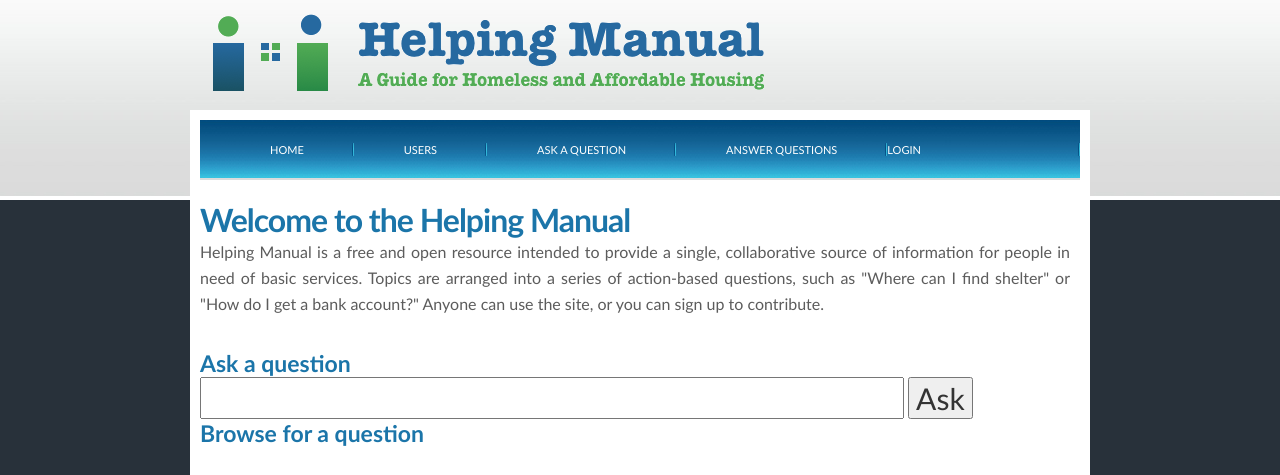
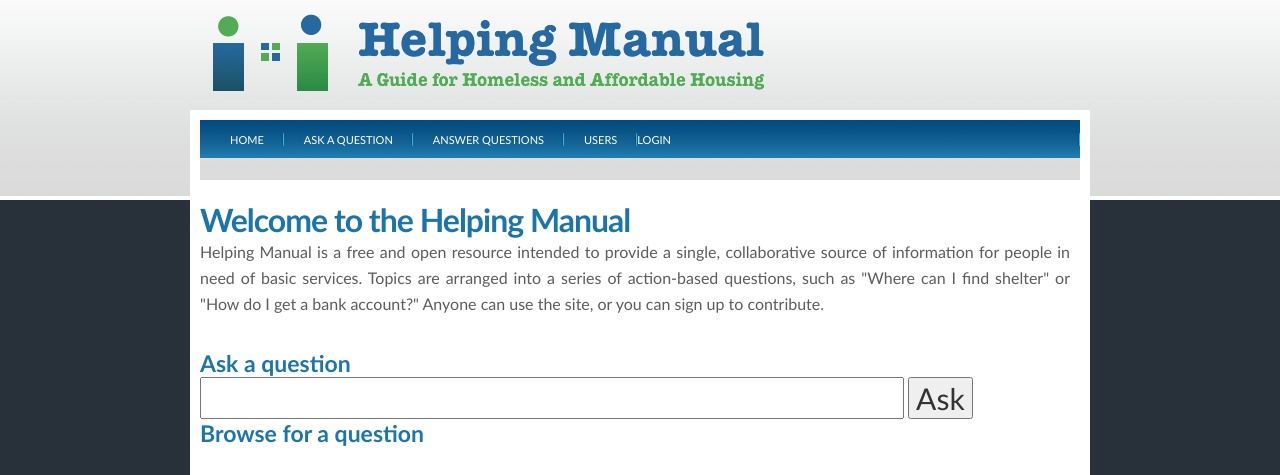
Before and after one commit to tewalds/homelessmanual, a PHP site: page / in a window 1280 px wide. Shown: the top 475 px of the page. Run offline with PHP 8.4, Linux system fonts and the light colour scheme; data that the repository does not hold is empty; some libraries are stand-ins or nearby versions.

Commit message:
Homepage Skinning

```diff
--- a/www/include/skin.php
+++ b/www/include/skin.php
@@ -9,9 +9,9 @@ function skin($user, $body){
 
 	$menu = array();
 	$menu["Home"] = "/";
-	$menu["Users"] = "/listprofiles";
 	$menu["Ask A Question"] = "/ask";
 	$menu["Answer Questions"] = "/answer";
+	$menu["Users"] = "/listprofiles";
 
 	if($user->userid){
 		$menu["My Profile"] = "/viewprofile?id=" . $user->userid;
--- a/www/static/default.css
+++ b/www/static/default.css
@@ -99,13 +99,13 @@ input, textarea, select {
 #menu {
 	float: left;
 	width: 880px;
-	height: 58px;
-	background: url(images/img02.jpg) repeat-x left top;
+	height: 38px;
+	background: url(/images/img02.jpg) repeat-x left top;
 }
 
 #menu ul {
 	margin: 0;
-	padding: 23px 0 0 20px;
+	padding: 13px 0 0 10px;
 	list-style: none;
 	line-height: normal;
 }
@@ -117,8 +117,8 @@ input, textarea, select {
 
 #menu a {
 	display: block;
-	padding: 0 50px;
-	background: url(images/img03.jpg) no-repeat right 50%;
+	padding: 0 20px;
+	background: url(/images/img03.jpg) no-repeat right 50%;
 	text-decoration: none;
 	text-transform: uppercase;
 	font-size: 11px;
@@ -207,7 +207,7 @@ input, textarea, select {
 .post h1 {
 	width: 520px;
 	padding: 0px 0 0 0px;
-	background: url(images/img08.jpg) no-repeat left top;
+	background: url(/images/img08.jpg) no-repeat left top;
 	font-size: 24px;
 	color: #28313A;
 }
@@ -285,7 +285,7 @@ input, textarea, select {
 	width: 250px;
 	padding: 8px 0 0 0px;
 	margin-bottom: 10px;
-	background: url(images/img07.jpg) no-repeat left top;
+	background: url(/images/img07.jpg) no-repeat left top;
 	font-size: 20px;
 	color: #28313A;
 }
@@ -377,7 +377,7 @@ html>body #footer {
 	width: 25%;
 	height: 100px;
 	border: 1px solid black;
-	line-height: 100px;
+	line-height: 20px;
 	text-align: center;
 
 }
```
